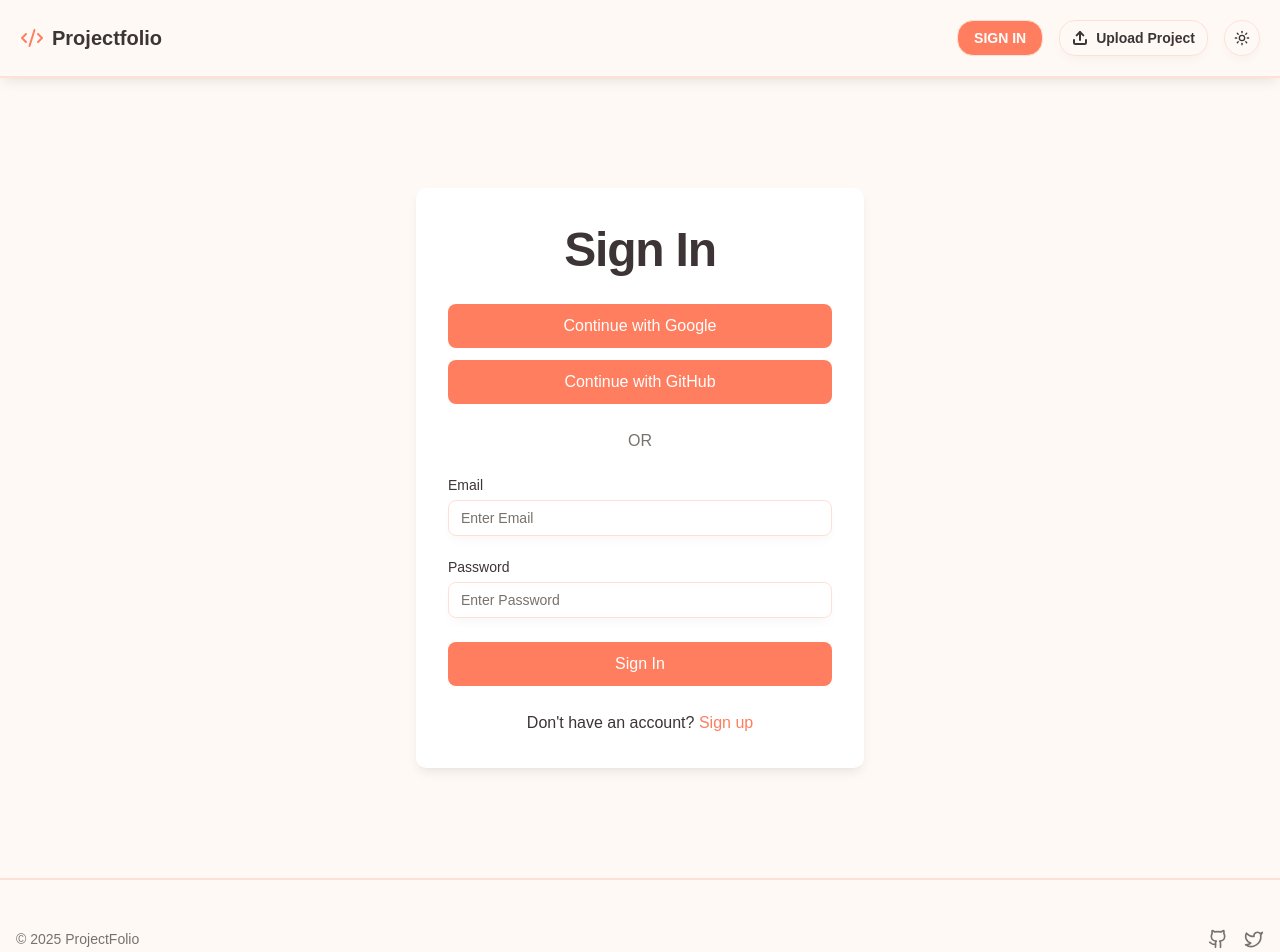
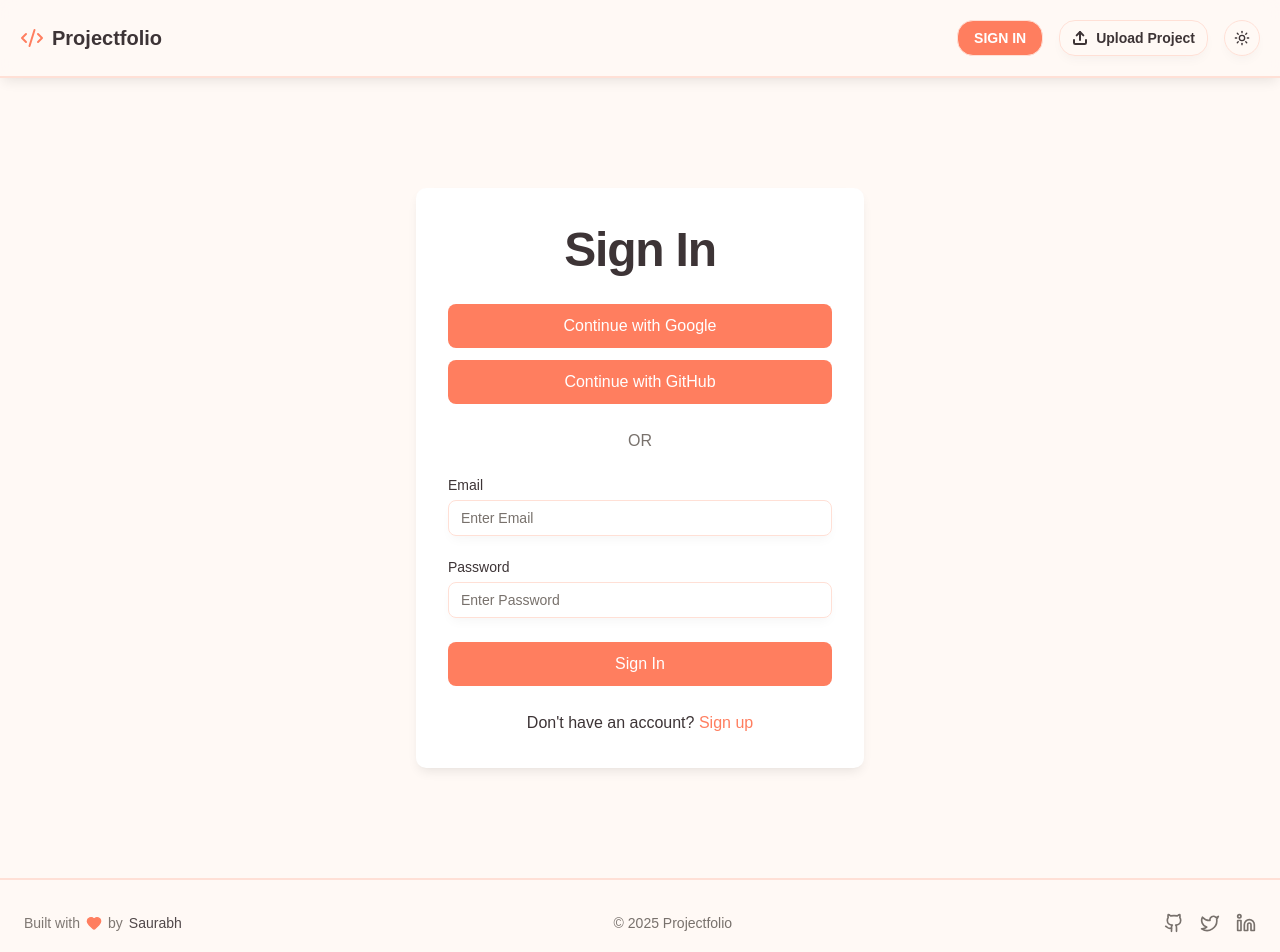
Before and after one commit to saurabh-xd/projectfolio, a Next.js app: page /sign-in in a window 1280 px wide. Shown: the top 952 px of the page. Built offline with nearby package versions, Linux system fonts and the light colour scheme; no server answers.

Commit message:
feat: update Footer component with new social links and improved layout

```diff
--- a/src/components/layout/Footer.tsx
+++ b/src/components/layout/Footer.tsx
@@ -1,25 +1,36 @@
 import React from "react";
 import Link from "next/link";
-import {  Github, Twitter} from "lucide-react";
+import {  Github, Twitter, Linkedin, Heart } from "lucide-react";
 
 function Footer() {
   const currentYear = new Date().getFullYear();
 
   return (
     <footer className="w-full border-t-2 bg-background mt-auto">
-      <div className="container mx-auto px-4 py-12">
+      <div className="container mx-auto px-4 sm:px-6 py-6 sm:py-8">
+        <div className="flex flex-col items-center gap-5 sm:gap-4 md:flex-row md:justify-between">
 
-
-
-          <div className="flex flex-col md:flex-row justify-between items-center gap-4">
+          {/* Built with love */}
+          <div className="flex items-center gap-1.5 text-sm text-muted-foreground/95 order-2 md:order-1">
+            <span>Built with</span>
+            <Heart className="w-4 h-4 text-primary fill-primary" />
+            <span>by</span>
+            <Link
+              href="https://x.com/_saurabh__xd"
+              target="_blank"
+              className="font-medium text-foreground/90 hover:text-foreground transition-colors"
+            >
+              Saurabh
+            </Link>
+          </div>
 
           {/* Copyright */}
-            <p className="text-sm text-muted-foreground flex items-center gap-1">
-              © {currentYear} ProjectFolio
+          <p className="text-sm text-muted-foreground order-1 md:order-2">
+            © {currentYear} Projectfolio
           </p>
 
           {/* Social Links */}
-            <div className="flex items-center gap-4">
+          <div className="flex items-center gap-5 sm:gap-4 order-3">
             <Link
               href="https://github.com/saurabh-xd"
               target="_blank"
@@ -32,18 +43,22 @@ function Footer() {
               href="https://x.com/_saurabh__xd"
               target="_blank"
               className="text-muted-foreground hover:text-foreground transition-colors"
-
+              aria-label="Twitter"
             >
               <Twitter className="w-5 h-5" />
             </Link>
-
-
+            <Link
+              href="https://www.linkedin.com/in/saurabh-garkoti-784191322/"
+              target="_blank"
+              className="text-muted-foreground hover:text-foreground transition-colors"
+              aria-label="LinkedIn"
+            >
+              <Linkedin className="w-5 h-5" />
+            </Link>
           </div>
 
         </div>
       </div>
-
-
     </footer>
   );
 }
```
Also changed, not shown: src/app/icon.png (deleted), 1 other file (tests, documents, lock files or other folders). Lines whose indentation alone changed are shown as unchanged.
